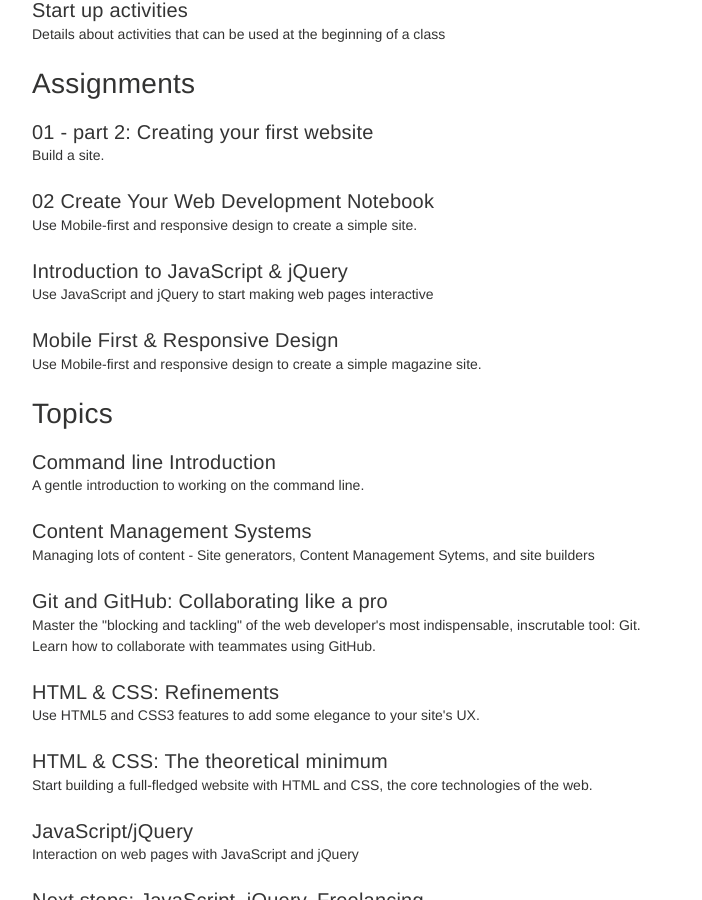
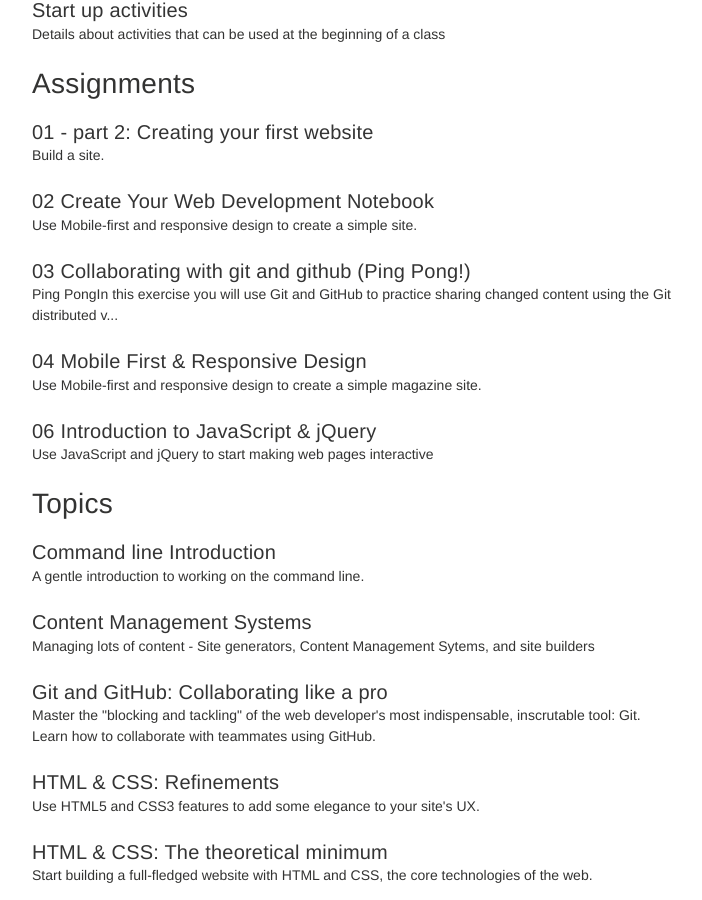
Before and after one commit to portlandcodeschool/primer, a Jekyll site: the page built from course.md, in a window 1280 px wide and 900 px high, scrolled down 906 px. Shown: the whole window, without its empty margins (288-990 px from the left). Built offline with Jekyll 4.4.1, drawn with Linux system fonts in a browser that asks for light colours; nearby versions of some CDN libraries; part of the change alters nothing that is shown.

Commit message:
new assignment, file renames

````diff
--- a/_posts/assignments/2015-02-15-introduction-to-javascript-and-jquery.md
+++ b/_posts/assignments/2015-02-15-06-introduction-to-javascript-and-jquery.md
@@ -1,6 +1,6 @@
 ---
 layout: post
-title: "Introduction to JavaScript &amp; jQuery"
+title: "06 Introduction to JavaScript &amp; jQuery"
 modified: 2015-02-15 22:09:03 -0800
 category: assignments
 tags: [JavaScript, jQuery]
--- a/_posts/assignments/2015-02-22-mobile-first-responsive-design.md
+++ b/_posts/assignments/2015-02-22-04-mobile-first-responsive-design.md
@@ -1,6 +1,6 @@
 ---
 layout: post
-title: "Mobile First &amp; Responsive Design"
+title: "04 Mobile First &amp; Responsive Design"
 modified: 2015-02-22 22:09:03 -0800
 category: assignments
 tags: [JavaScript, jQuery]
--- /dev/null
+++ b/_posts/assignments/2015-07-23-03-collaborating-with-git-and-github-ping-pong.md
@@ -0,0 +1,164 @@
+---
+layout: post
+title: "03 Collaborating with git and github (Ping Pong!)"
+modified: 2015-07-23 15:58:04 -0700
+category: [assignments]
+tags: [git, github, command line]
+---
+#Ping Pong
+
+###In this exercise you will use Git and GitHub to practice sharing changed content using the Git distributed version control system in your command line (terminal) and through the GUI (graphical user interface) GitHub.com.
+
+<br>
+**This exercise is designed to give you experience in working in teams on code, which is very common in development. This is a critial and very important concept that you will want to aim to master. Please be sure to reach out to your instructors with any questions or frustrations so we can assit you.**
+
+**As per usual, the instructions start very explicit and gradually get vauge so be on the lookout and trust your insticts.**
+
+## Activity: Both
+
+**First:** Find a partner and determine the role for each: "Ping" or "Pong."
+
+**Next:** Follow the steps below for your role and provide support to your partner as they do their part.
+<hr>
+## Activity: Mr or Ms Ping
+**Ping: Create a new repo (repository) and clone it to yourself.**
+
+_On GitHub.com:_
+
+* Create new repository
+	* '+' sign in top-right, then "New repository"
+* Initialize with a README.md file.
+* Click on "Settings", then "Collaborators." Search for and add your partner using their GitHub username.
+* Copy "Clone URL"
+* Send "Clone URL" to partner for good measure (Remember email and slack are your friends)
+
+_In Command Line/Terminal:_
+
+* Clone the Repo to your local machine
+
+```
+git clone [repo clone URL]
+```
+<hr>
+## Activity: Mr or Ms Pong
+**Pong: Clone the shared repo, add a file, and push new file to GitHub.**
+
+Obtain the clone URL. This can happen a few ways: email, slack, GitHub repo listing, etc...
+
+_In Command Line/Terminal:_
+
+* Clone the repo
+* Move into the repo folder
+* Review the branch you are currently on (should be on _master_)
+
+```
+git branch -va
+or
+git status
+```
+* Create a new branch from which you can work. Use a branch name with your name or initials in it.
+
+```
+git checkout -b [new branch name]
+or
+git branch [new branch name]
+```
+* Move to that new branch. (What's the command for this?)
+
+_Using Document Browser/Finder:_
+
+* Use Sublime Text (or other editor) to open the repository folder
+* Create a new file
+* Save as 'index.html'
+* In the file, type 'html' and hit the 'tab' key to create a basic structure with a head and body elements, etc. If the 'html' snippet doesn't work, create a basic html file by hand.
+* Save your changes
+
+_In Command Line/Terminal:_
+
+* Confirm you're still in the repo folder (Hint: print working directory)
+* Check the status for what changes git has noticed
+* Add any untracked or changed files (should only be index.html)
+	* Remember to add each file individually
+* Commit your changes
+	* Don't forget your commit message syntax
+* Push your branch to GitHub
+* Move to (checkout) the _master_ branch
+* Merge the changes from your branch to _master_ branch
+
+```
+git merge [your branch name]
+```
+* Push master branch updates to GitHub
+* Notify your team (Mr or Ms Ping) that there is new goodness on master to be pulled.
+
+_Best Practices:_
+
+* Visit GitHub.com to confirm all branches and changes exist on GitHub.com
+* Notify and confirm your push with your partner as soon as possible.
+
+<hr>
+##Activity: Ping
+**Ping: Pull the document to your local repo version, insert a change, and share with your partner.**
+
+_In Command Line/Terminal:_
+
+(Once you know your partner has pushed)
+
+* Pull down the updates (first be sure you're in the repo folder on your computer and make sure you are on the master branch)
+
+```
+pwd
+# Should be the path to your repo folder
+# cd if required
+git branch -va
+# git checkout master if required
+git pull
+```
+
+* Create a new branch with your name
+* Move to your new branch
+
+_Using Document Browser/Finder:_
+
+* Open index.html in your editor
+* Create a paragraph element that says "[Your name] is Ping, and Ping is Amazing!"
+
+_In Command Line/Terminal:_
+
+* Check the status of git
+* Add and commit your new file
+* Push your updates and new branch to GitHub
+	* _If you have any trouble ask an instructor, a Teaching Assistant, the smartest person in the room, or your partner (who may be the smartest person in the room)._
+* Move to master branch
+* Merge changes into master branch
+
+```
+git merge [your branch]
+```
+* Push changes
+* Let your partner know that you've pushed an update
+
+<hr>
+##Activity: Pong
+**Pong: Create a 'merge conflict' and resolve it.**
+
+* Pull down the changes from master branch
+* Move to your branch
+* In the paragraph that says "[partner's name] is Ping, and Ping is awesome", change text to:
+
+```
+"[partner's name] is Ping, [your name] is Pong, and Ping and Pong are the best. YES!"
+```
+* Save, add, commit your changes
+* Move to master and merge in your branch changes
+* Resolve the conflict:
+	* Move into your editor to view the affected file.
+	* User the "find" feature to search for the <<<<< characters
+	* Decide what text you want to keep between the <<<< and >>>> character delimiters and delete the other text. (Be sure to also delete the <<< and >>> characters)
+
+<hr>
+##Activity: Ping
+**Ping: Create another conflict and resolve**
+
+* You are fully equipped for this!
+* Repeat the process, slinging code back and forth via branching, merging, and github, until you feel comfortable. Make sure that both people have the opportunity to resolve a merge conflict.
````
Also changed, not shown: _posts/assignments/2014-07-26-05-bootstrap-project.html (renamed from _posts/assignments/2014-07-26-bootstrap-project.html).
